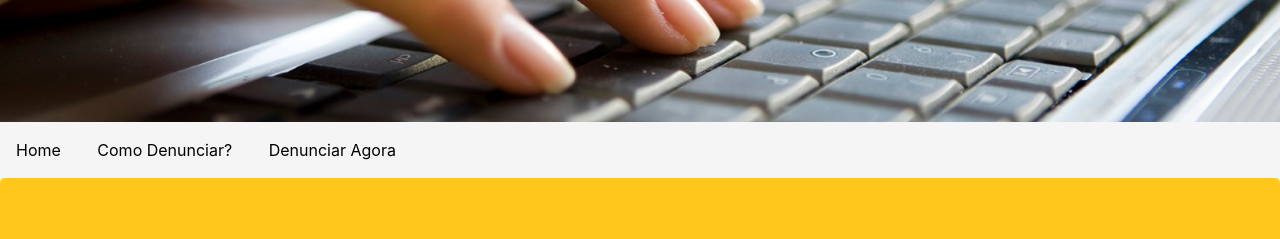
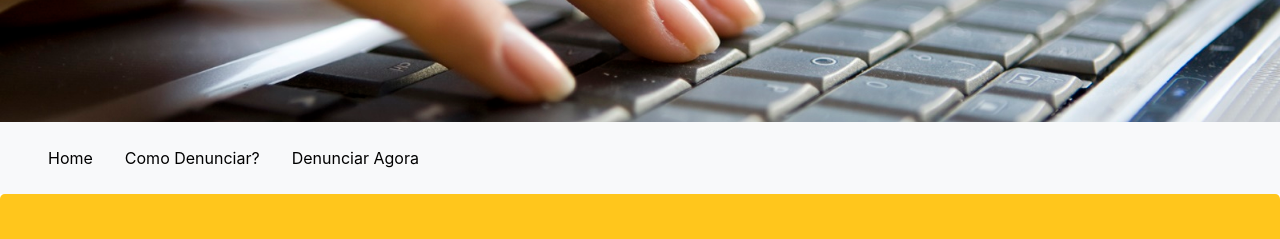
Before and after one commit to LeoniTeixeira/compasso-dengue, a plain HTML site: page client/login.html in a window 1280 px wide. Shown: the part 260-499 px from the top of the page. Drawn offline with nearby package versions, Linux system fonts and the light colour scheme.

Commit message:
<Header> responsivo

```diff
--- a/client/login.html
+++ b/client/login.html
@@ -17,7 +17,8 @@
     <header>
         <nav class="navbar navbar-light identidade-visual">
             <div class="ml-auto">
-                <button type="button" class="btn btn-danger m-1"><a class="text-white" href="login.html">Entrar</a></button>
+                <button type="button" class="btn btn-danger m-1"><a class="text-white"
+                        href="login.html">Entrar</a></button>
                 <button type="button" class="btn btn-danger m-1"><a class="text-white" href="#">Cadastrar</a></button>
             </div>
         </nav>
@@ -26,18 +27,26 @@
             <h1>Todos contra a dengue</h1>
         </div>
 
-        <nav class="menu">
-            <ul>
-                <li> <a href="#">Home</a></li>
-                <li> <a href="#">Como Denunciar?</a></li>
-                <li> <a href="#">Denunciar Agora</a></li>
-            </ul>
+        <nav class="navbar navbar-expand-lg navbar-light bg-light">
+
+            <a class="navbar-brand" href="#"></a>
+
+            <button class="navbar-toggler" type="button" data-toggle="collapse" data-target="#navbarNav"
+                aria-controls="navbarNav" aria-expanded="false" aria-label="Toggle navigation">
+                <span class="navbar-toggler-icon"></span>
+            </button>
+
+            <div class="collapse navbar-collapse" id="navbarNav">
+                <ul class="navbar-nav">
+                    <li class="nav-item"><a class="nav-link" href="#">Home</a></li>
+                    <li class="nav-item"><a class="nav-link" href="#">Como Denunciar?</a></li>
+                    <li class="nav-item"><a class="nav-link" href="#">Denunciar Agora</a></li>
+                </ul>
+            </div>
         </nav>
     </header>
 
-    <main>
-
-    </main>
+    <main></main>
 
     <footer>
         <div class="jumbotron mb-0 identidade-visual">
--- a/client/style.css
+++ b/client/style.css
@@ -19,7 +19,7 @@ header {
     text-shadow: 0px 0px 4px black;
 }
 
-.menu{
+/* .menu{
     display: flex;
     text-align: center;
     padding: 1em 0 1em;
@@ -34,14 +34,14 @@ header {
 
 .menu li{
     display: inline-block;
-}
+} */
 
-.menu a{
+.navbar-light .navbar-nav .nav-link{
     text-decoration: none;
     padding: 1em;
     color: #000000;
 }
-.menu a:hover{
+.navbar-light .navbar-nav .nav-link:hover{
     background: rgba(0, 0, 0, 0.8);
     color: white;
 }
```
Also changed, not shown: client/index.html (+17 -6 lines).
